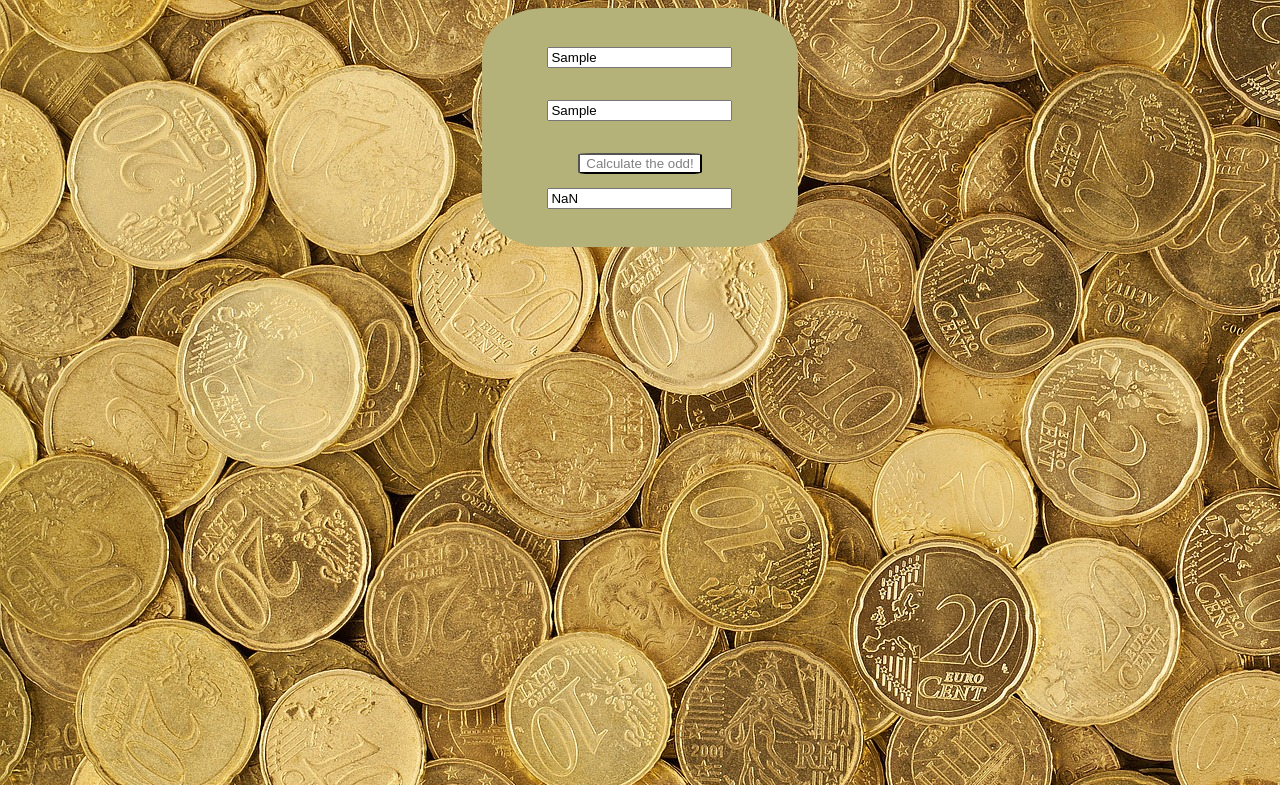
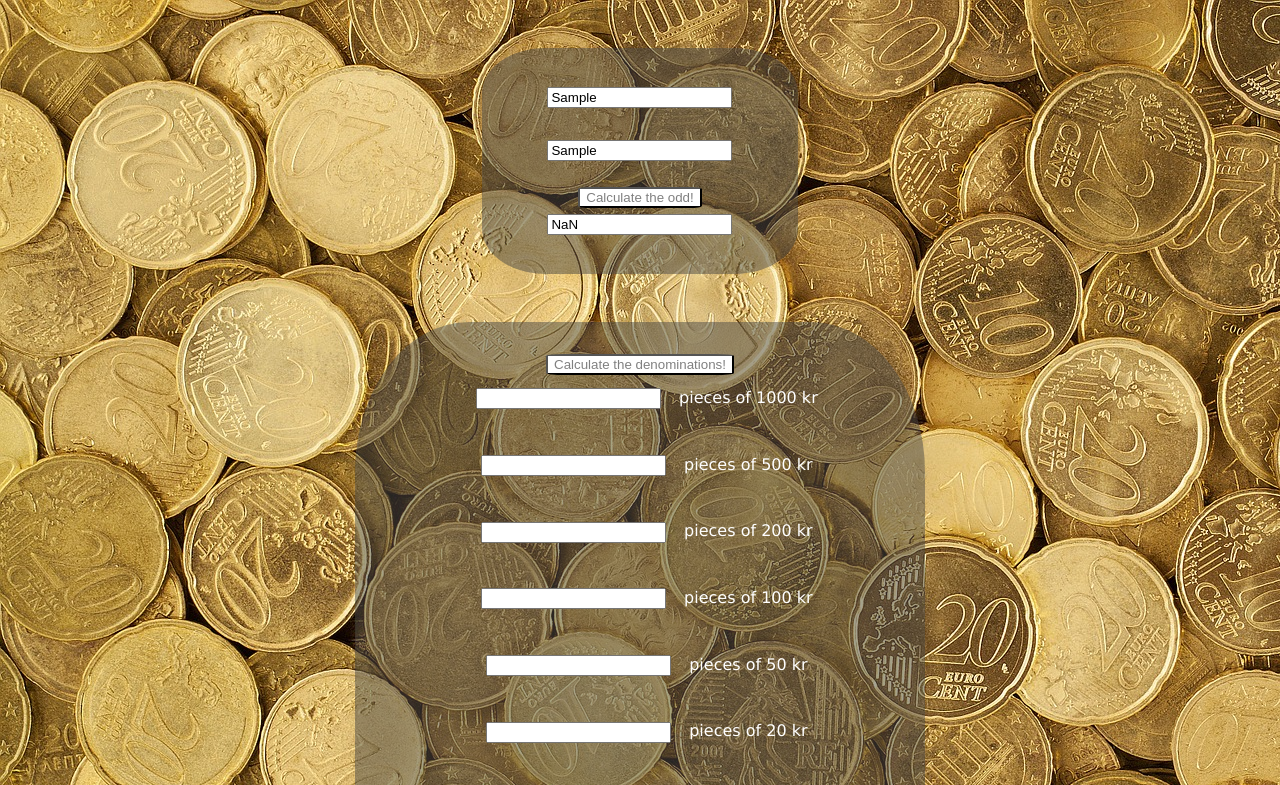
Before and after one commit to vogelsara/Odd-counter, a plain HTML site: page index.html in a window 1280 px wide. Both pictures are taken after typing "Sample", "Sample", "Sample" into the empty fields and a click on the button "Calculate the odd!". Shown: the top 785 px of the page. Drawn offline with Linux system fonts and the light colour scheme.

Commit message:
Calculate the denomination

```diff
--- a/css/style.css
+++ b/css/style.css
@@ -4,19 +4,27 @@ body{
     font-family: 'Lucida Sans Unicode', sans-serif;
 }
 
-.mainContainer{
+.mainContainer, .secondContainer{
     display: block;
     margin-left: auto;
     margin-right: auto;
-    background-color: #b5b279;
+    margin-top: 3em;
+    background-color: rgb(76, 75, 68, 0.5);
     width: 20%;
     text-align: center;
     padding: 2em;
     border-radius: 20%;
 }
 
-input, button{
+.secondContainer{
+    width: 40%;
+}
+.mainContainer input{
     margin: 0.5em;
+}
+
+.secondContainer input{
+    margin: 1em;
 }
 
 button{
--- a/index.html
+++ b/index.html
@@ -15,7 +15,21 @@
     <input id="price" type="text" placeholder="Price"><br><br>
     <input id="payed" type="text" placeholder="Payed"><br><br>
     <button onclick="calculateTheOdd()">Calculate the odd!</button><br>
-    <input type="text" id="result"/>
+    <input type="text" id="result"/><br>
+</div>
+
+<div class="secondContainer">
+    <button onclick="countDenomination()">Calculate the denominations!</button><br>
+    <input id="1000" type="text"> pieces of 1000 kr<br><br>
+    <input id="500" type="text"> pieces of 500 kr<br><br>
+    <input id="200" type="text"> pieces of 200 kr<br><br>
+    <input id="100" type="text"> pieces of 100 kr<br><br>
+    <input id="50" type="text"> pieces of 50 kr<br><br>
+    <input id="20" type="text"> pieces of 20 kr<br><br>
+    <input id="10" type="text"> pieces of 10 kr<br><br>
+    <input id="5" type="text"> pieces of 5 kr<br><br>
+    <input id="2" type="text"> pieces of 2 kr<br><br>
+    <input id="1" type="text"> pieces of 1 kr<br><br>
 </div>
 
 </body>
--- a/script.js
+++ b/script.js
@@ -1,10 +1,51 @@
+
+var payed;
+var price;
+var odd;
+
+function calculateTheOdd () {
+    payed = document.getElementById('payed').value;
+    price = document.getElementById('price').value;
+    odd = payed - price;
+
+    document.getElementById('result').value = odd;
+}
 
 
 
-function calculateTheOdd () {
-    var payed = document.getElementById('payed').value;
-    var price = document.getElementById('price').value;
-    var odd = payed - price;
+//Denomination counter
 
-    document.getElementById('result').value = odd;
+function countDenomination () {
+
+    var remainder = odd;
+
+    document.getElementById('1000').value = Math.floor(remainder / 1000);
+    remainder = remainder % 1000;
+
+    document.getElementById('500').value = Math.floor(remainder / 500);
+    remainder = remainder % 500;
+
+    document.getElementById('200').value = Math.floor(remainder / 200);
+    remainder = remainder % 200;
+
+    document.getElementById('100').value = Math.floor(remainder / 100);
+    remainder = remainder % 100;
+
+    document.getElementById('50').value = Math.floor(remainder / 50);
+    remainder = remainder % 50;
+
+    document.getElementById('20').value = Math.floor(remainder / 20);
+    remainder = remainder % 20;
+
+    document.getElementById('10').value = Math.floor(remainder / 10);
+    remainder = remainder % 10;
+
+    document.getElementById('5').value = Math.floor(remainder / 5);
+    remainder = remainder % 5;
+
+    document.getElementById('2').value = Math.floor(remainder / 2);
+    remainder = remainder % 2;
+
+    document.getElementById('1').value = Math.floor(remainder / 1);
+    remainder = remainder % 1;
 }
```
